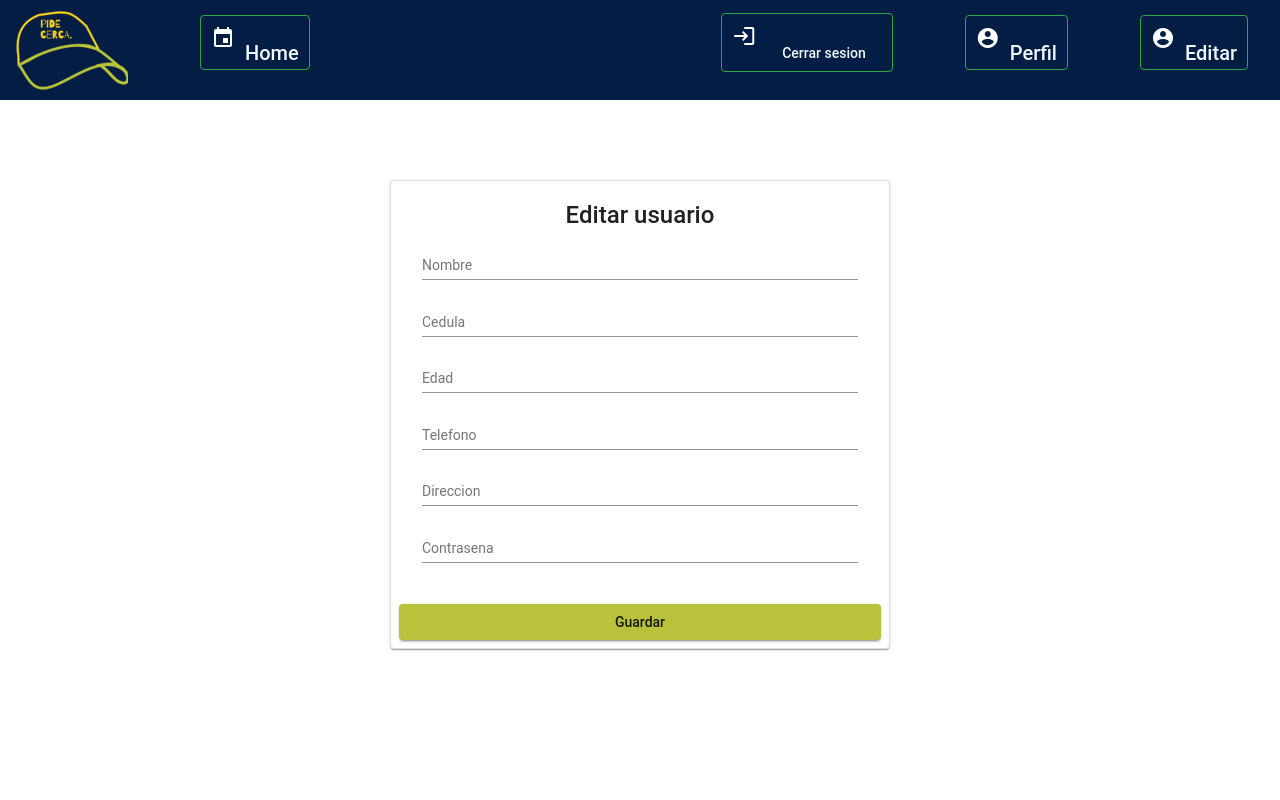
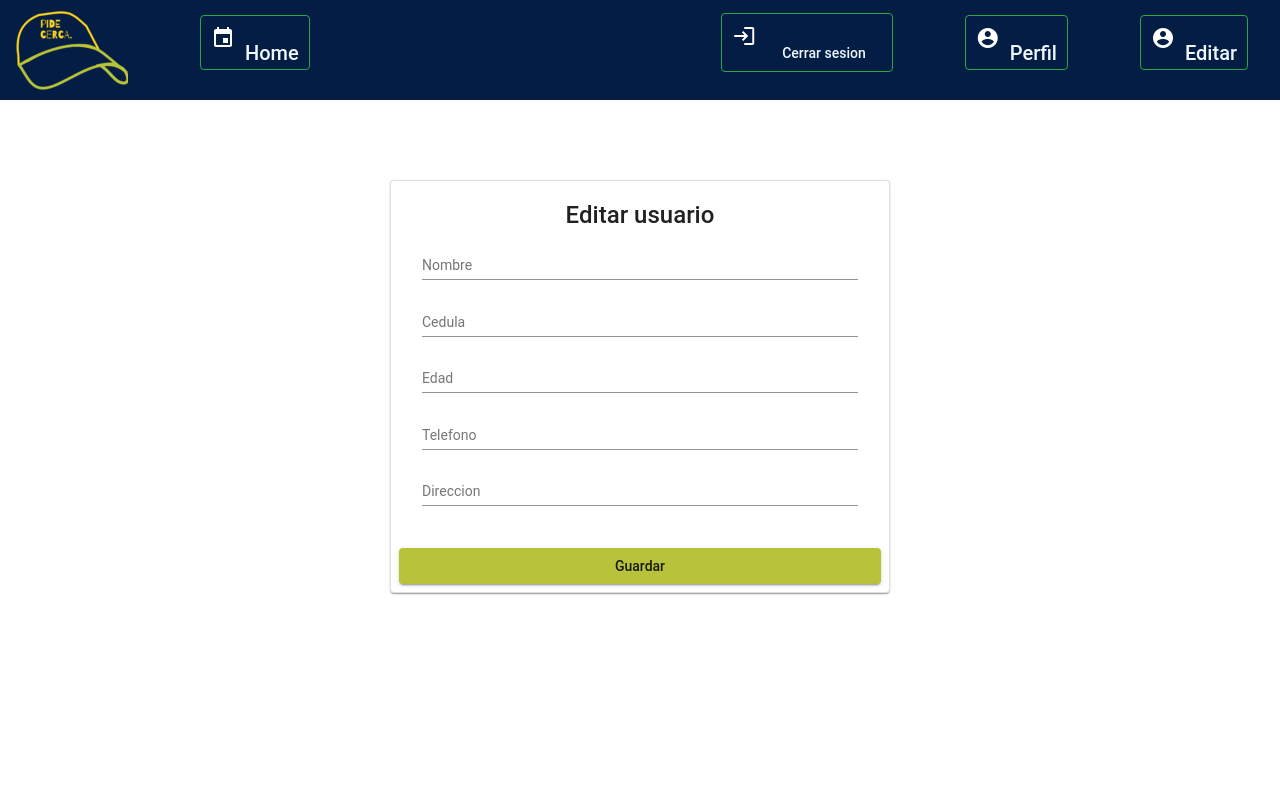
Before and after one commit to SantiagoMarquez/PideCerca, an Angular app in the folder frontend/: page /editar in a window 1280 px wide. Shown: the top 800 px of the page. Built offline with nearby package versions, Linux system fonts and the light colour scheme; sample sign-in values are in the browser's storage.

Commit message:
ajustes menores

```diff
--- a/frontend/src/app/editar/editar.component.html
+++ b/frontend/src/app/editar/editar.component.html
@@ -19,9 +19,9 @@
           <mat-form-field>
             <input [(ngModel)]="editarUsuario.direccion" matInput placeholder="Direccion" />
           </mat-form-field>
-          <mat-form-field>
+          <!-- <mat-form-field>
             <input [(ngModel)]="editarUsuario.password" matInput placeholder="Contrasena" />
-          </mat-form-field>
+          </mat-form-field> -->
           <!-- <input type="file" (change)="subirArchivo($event)" /> -->
         </div>
       </mat-card-content>
```
